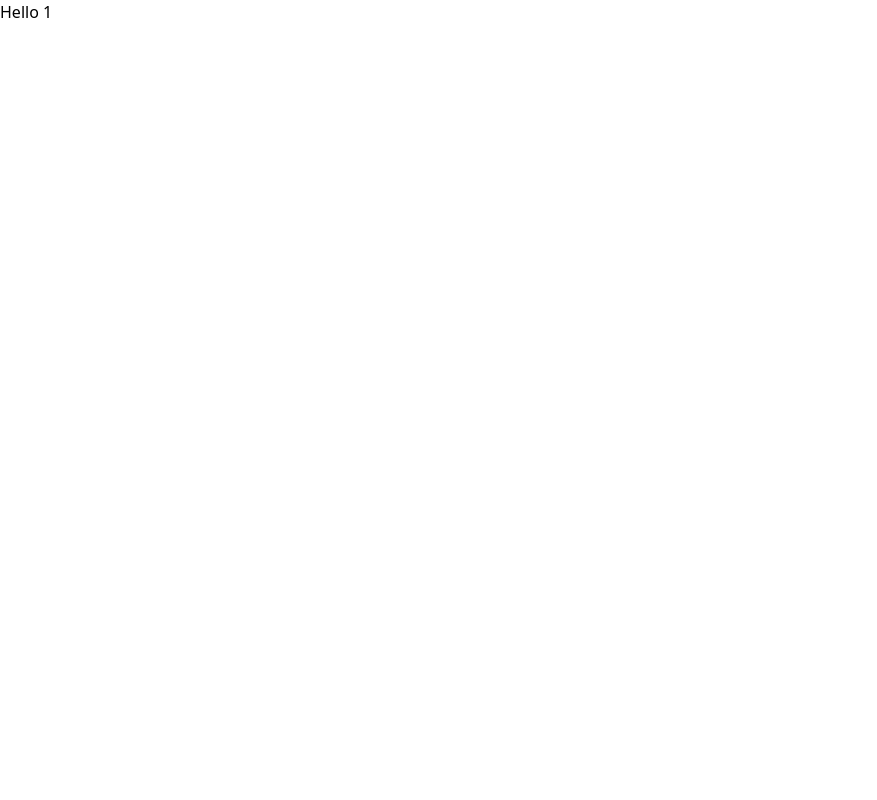
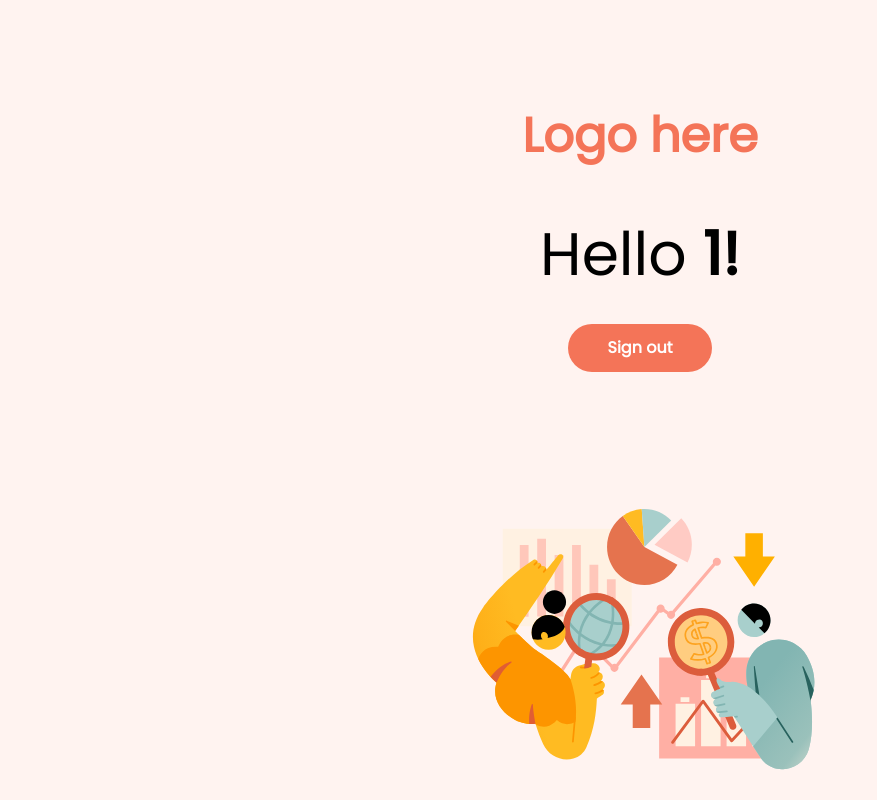
Before and after one commit to wojciechszmelczerczyk/react-auth-ui, a React (Create React App) app: page /homepage/1 in a window 1280 px wide. Shown: the whole page, without its empty margins (0-877 px from the left). Built offline with nearby package versions, Linux system fonts and the light colour scheme; sample sign-in values are in the browser's storage.

Commit message:
working on homepage ui

```diff
--- a/src/pages/HomePage.tsx
+++ b/src/pages/HomePage.tsx
@@ -1,10 +1,50 @@
 import { Navigate, useParams } from "react-router";
+import { useNavigate } from "react-router-dom";
+import finances from "../img/Finances (1).svg";
 
 const HomePage = () => {
   const { user } = useParams();
   const jwt = localStorage.getItem("jwt");
+  const navigate = useNavigate();
 
-  return <>{jwt ? <h1>Hello {user}</h1> : <Navigate to='/signin' />}</>;
+  const logout = () => {
+    localStorage.removeItem("jwt");
+    localStorage.removeItem("email");
+    navigate("/signin");
+  };
+
+  return (
+    <>
+      {jwt ? (
+        <div className='flex flex-col bg-pink h-screen w-screen items-center overflow-hidden '>
+          <div className='flex flex-col items-center'>
+            <p className='text-orange_form h-32 pt-28 text-5xl font-poppins font-semibold'>
+              Logo here
+            </p>
+            <h1 className='font-poppins text-6xl pt-24'>
+              Hello{" "}
+              <p className='inline-block font-poppins text-6xl font-bold'>
+                {user}!
+              </p>
+            </h1>
+            <button
+              className='flex text-white justify-center bg-orange_form hover:bg-hover_orange_form rounded-3xl w-36 h-12 my-10'
+              onClick={logout}
+            >
+              <p className='font-poppins font-semibold mx-3 self-center text-md'>
+                Sign out
+              </p>
+            </button>
+          </div>
+          <div className='flex'>
+            <img alt='' src={finances} width={450} />
+          </div>
+        </div>
+      ) : (
+        <Navigate to='/signin' />
+      )}
+    </>
+  );
 };
 
 export default HomePage;
```
